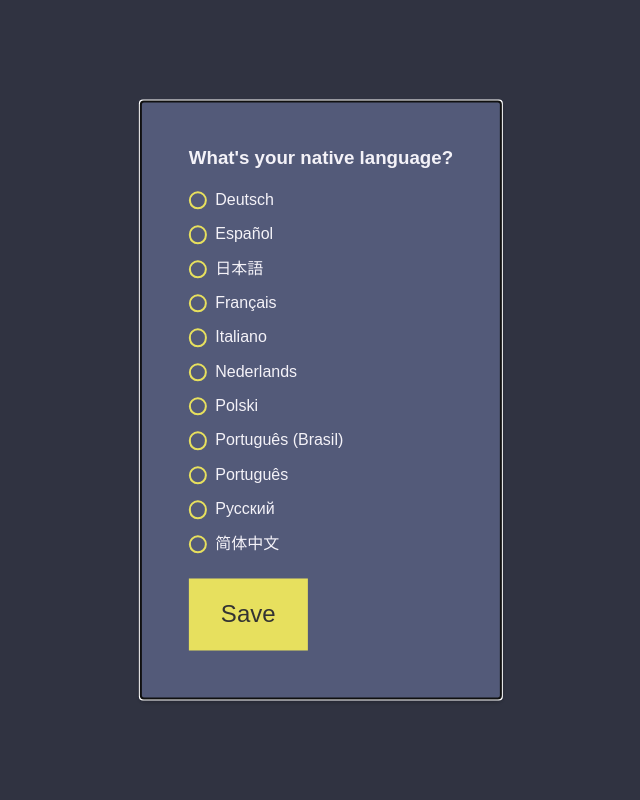
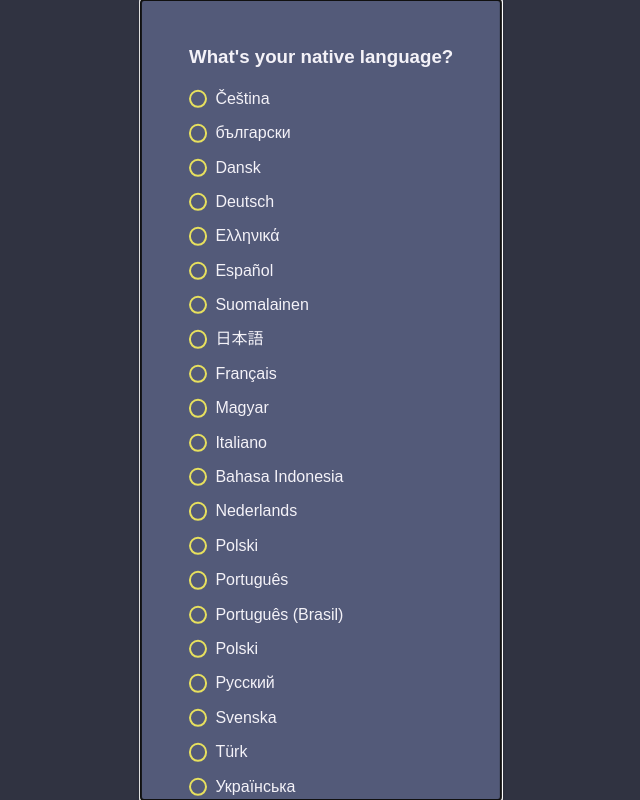
Before and after one commit to maidi29/vocabulary-boost, a React (Create React App) app: page / in a window 1280 px wide. Shown: the whole page, without its empty margins (319-959 px from the left). Built offline with nearby package versions, Linux system fonts and the light colour scheme; a web font is replaced by a local one.

Commit message:
fix api call and add languages

```diff
--- a/package.json
+++ b/package.json
@@ -1,6 +1,6 @@
 {
   "name": "vocabulary-boost",
-  "version": "0.2.0",
+  "version": "0.3.0",
   "watch": {
     "build": {
       "patterns": [
--- a/src/components/LanguageModal/LanguageModal.module.scss
+++ b/src/components/LanguageModal/LanguageModal.module.scss
@@ -28,6 +28,7 @@
   flex-direction: column;
   align-items: center;
   padding: 3rem;
+  overflow: auto;
 }
 
 .languageForm {
--- a/src/constants/languages.ts
+++ b/src/constants/languages.ts
@@ -1,13 +1,33 @@
-import { Languages } from "../model/Languages";
+import {Languages} from "../model/Languages";
 
 export const languages = [
+  {
+    code: Languages.CS,
+    name: "Čeština"
+  },
+  {
+    code: Languages.BG,
+    name: "български"
+  },
+  {
+    code: Languages.DA,
+    name: "Dansk"
+  },
   {
     code: Languages.DE,
     name: "Deutsch",
   },
   {
+    code: Languages.EL,
+    name: "Ελληνικά",
+  },
+  {
     code: Languages.ES,
     name: "Español",
+  },
+  {
+    code: Languages.FI,
+    name: "Suomalainen",
   },
   {
     code: Languages.JA,
@@ -18,8 +38,16 @@ export const languages = [
     name: "Français",
   },
   {
+    code: Languages.HU,
+    name: "Magyar",
+  },
+  {
     code: Languages.IT,
     name: "Italiano",
+  },
+  {
+    code: Languages.ID,
+    name: "Bahasa Indonesia",
   },
   {
     code: Languages.NL,
@@ -30,16 +58,32 @@ export const languages = [
     name: "Polski",
   },
   {
+    code: Languages.PT_PT,
+    name: "Português",
+  },
+  {
     code: Languages.PT_BR,
     name: "Português (Brasil)",
   },
   {
-    code: Languages.PT_PT,
-    name: "Português",
+    code: Languages.PL,
+    name: "Polski",
   },
   {
-    code: Languages.PL,
+    code: Languages.RU,
     name: "Русский",
+  },
+  {
+    code: Languages.SV,
+    name: "Svenska",
+  },
+  {
+    code: Languages.TR,
+    name: "Türk",
+  },
+  {
+    code: Languages.UK,
+    name: "Українська",
   },
   {
     code: Languages.ZH,
--- a/src/model/Languages.ts
+++ b/src/model/Languages.ts
@@ -1,14 +1,23 @@
 export enum Languages {
-  DE = "de",
-  ES = "es",
-  JA = "ja",
-  FR = "fr",
-  IT = "it",
-  NL = "nl",
-  PL = "pl",
-  PT_BR = "pt-BR",
-  PT_PT = "pt-PT",
-  RU = "ru",
-  ZH = "zh",
-  EN = "en",
+    BG = "BG",
+    CS = "CS",
+    DA = "DA",
+    DE = "DE",
+    EL = "EL",
+    ES = "ES",
+    FI = "FI",
+    JA = "JA",
+    FR = "FR",
+    HU = "HU",
+    ID = "ID",
+    IT = "IT",
+    NL = "NL",
+    PL = "PL",
+    PT_BR = "PT-BR",
+    PT_PT = "PT-PT",
+    RU = "RU",
+    SV = "SV",
+    TR = "TR",
+    UK = "UK",
+    ZH = "ZH",
 }
--- a/src/scripts/background.ts
+++ b/src/scripts/background.ts
@@ -28,11 +28,7 @@ const fetchTranslation = async (word: string) => {
   const fetchUrl = url.toString();
 
   return await fetch(fetchUrl, {
-    method: "post",
-    headers: {
-      Accept: "application/json",
-      "Content-Type": "application/json",
-    },
+    method: "POST",
   })
     .then((response) => response.json())
     .catch((error) => console.log("error", error));
```
Also changed, not shown: public/manifest.json.
